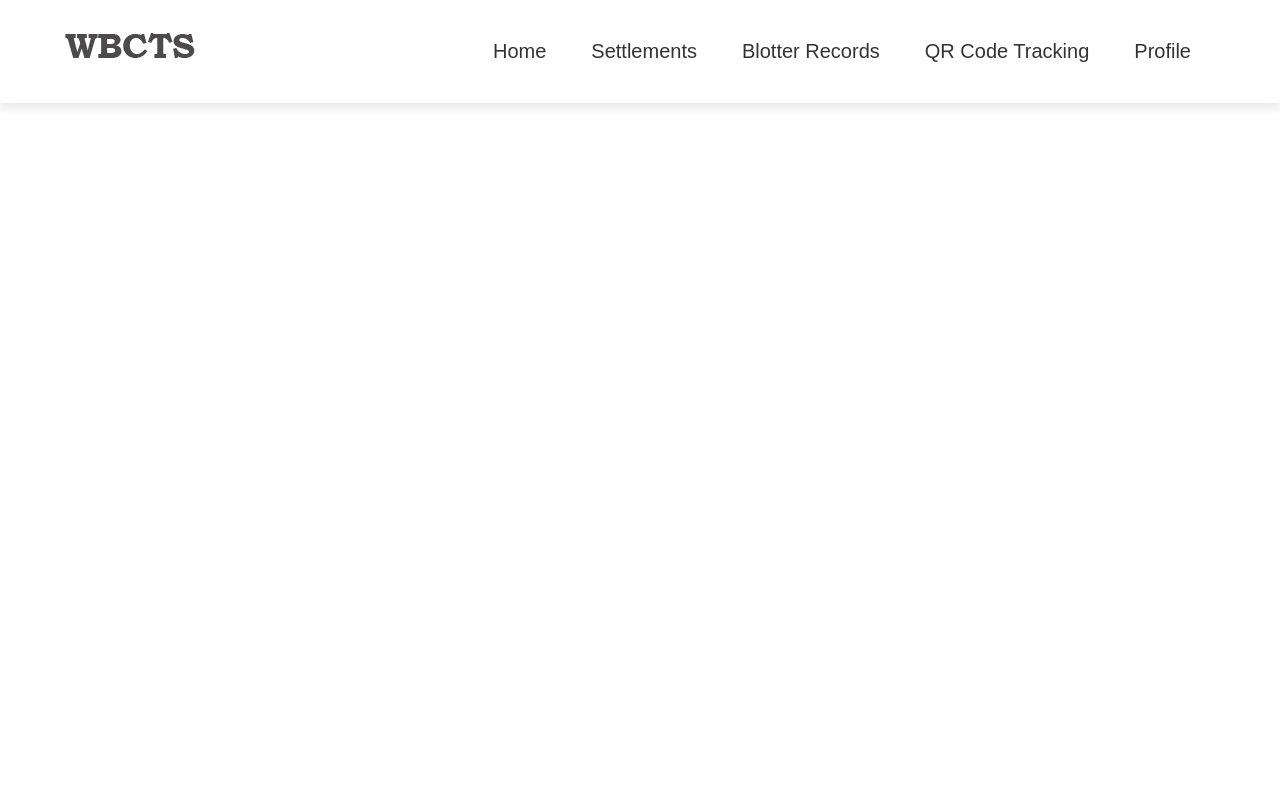
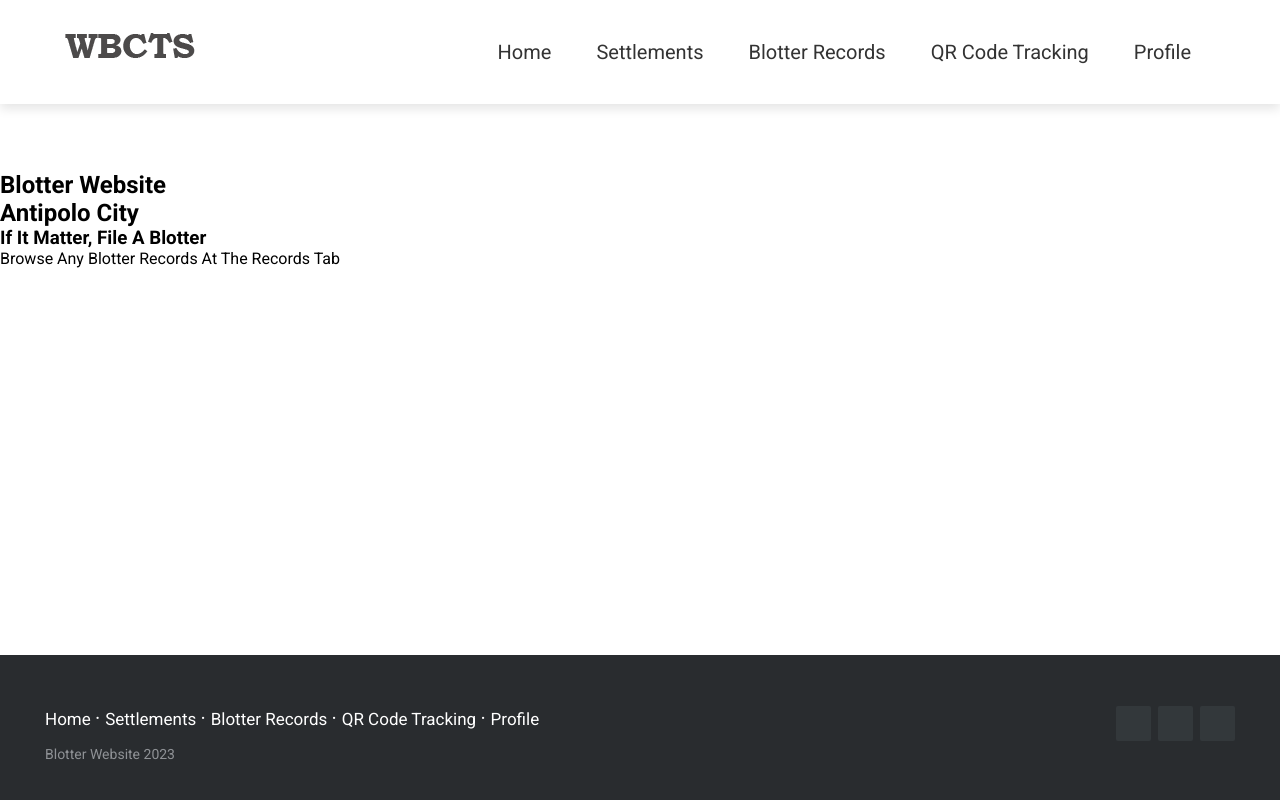
Before and after one commit to johnmickorpnt/WBCTS, a PHP site: page / in a window 1280 px wide. Run offline with PHP 8.4, Linux system fonts and the light colour scheme.

Commit message:
Includes and Css files
Add Include for Header and Footer. Created different css file for it.

```diff
--- /dev/null
+++ b/css/footerstyle.css
@@ -0,0 +1,95 @@
+@import url(https://fonts.googleapis.com/css?family=Roboto:400,500,300,700);
+
+* {
+  font-family: Roboto;
+
+}
+
+
+.footer-distributed {
+  background-color: #292c2f;
+  box-shadow: 0 1px 1px 0 rgba(0, 0, 0, 0.12);
+  box-sizing: border-box;
+  width: 100%;
+  text-align: left;
+  padding: 45px;
+  padding-bottom: 3%;
+  position: fixed;
+   bottom: 0;
+}
+
+.footer-distributed .footer-left p {
+  color: #8f9296;
+  font-size: 14px;
+  margin: 0;
+}
+
+
+.footer-distributed p.footer-links {
+  font-size: 17px;
+  color: #ffffff;
+  margin: 0 0 10px;
+  padding: 0;
+  transition: ease .25s;
+}
+
+.footer-distributed p.footer-links a {
+  display: inline-block;
+  line-height: 1.8;
+  text-decoration: none;
+  color: inherit;
+  transition: ease .25s;
+}
+
+.footer-distributed .footer-links a:before {
+  content: "·";
+  font-size: 20px;
+  left: 0;
+  color: #fff;
+  display: inline-block;
+  padding-right: 5px;
+}
+
+.footer-distributed .footer-links .link-1:before {
+  content: none;
+}
+
+.footer-distributed .footer-right {
+  float: right;
+  margin-top: 6px;
+  max-width: 180px;
+}
+
+.footer-distributed .footer-right a {
+  display: inline-block;
+  width: 35px;
+  height: 35px;
+  background-color: #33383b;
+  border-radius: 2px;
+  font-size: 20px;
+  color: #ffffff;
+  text-align: center;
+  line-height: 35px;
+  margin-left: 3px;
+  transition:all .25s;
+}
+
+.footer-distributed .footer-right a:hover{transform:scale(1.1); -webkit-transform:scale(1.1);}
+
+.footer-distributed p.footer-links a:hover{text-decoration:underline;}
+
+/* Media Queries */
+
+@media (max-width: 600px) {
+  .footer-distributed .footer-left, .footer-distributed .footer-right {
+    text-align: center;
+  }
+  .footer-distributed .footer-right {
+    float: none;
+    margin: 0 auto 20px;
+  }
+  .footer-distributed .footer-left p.footer-links {
+    line-height: 1.8;
+  }
+
+}
--- /dev/null
+++ b/footer.php
@@ -0,0 +1,36 @@
+<html>
+	<head>
+		<link rel="stylesheet" href="css/footerstyle.css">
+	</head>
+
+	<body>
+
+		<footer class="footer-distributed">
+
+			<div class="footer-right">
+				<a href="#"><i class="fab fa-facebook"></i></a>
+				<a href="#"><i class="fab fa-twitter"></i></a>
+				<a href="#"><i class="fab fa-instagram"></i></a>
+			</div>
+
+			<div class="footer-left">
+
+				<p class="footer-links">
+					<a class="link-1" href="index.php">Home</a>
+
+					<a href="OnSettlements.php">Settlements</a>
+
+					<a href="blotter-records.php">Blotter Records</a>
+
+					<a href="qr-code.php">QR Code Tracking</a>
+
+					<a href="profile.php">Profile</a>
+
+				</p>
+
+				<p>Blotter Website 2023</p>
+			</div>
+
+		</footer>
+	</body>
+</html>
--- /dev/null
+++ b/header.php
@@ -0,0 +1,28 @@
+<html>
+	<head>
+		<link rel="stylesheet" href="css/style1.css">
+	</head>
+
+	<body>
+		<header>
+		<a href="#" class="logo"><img src="image/wbctsLogo.png"></a>
+			<input type="checkbox" id="menu-bar">
+			<label for="menu-bar">Menu</label>
+			<nav class="navbar">
+				<ul>
+					<li><a href="index.php">Home</a></li>
+					<li><a href="OnSettlements.php">Settlements</a></li>
+					<li><a href="blotter-records.php">Blotter Records</a></li>
+					<li><a href="qr-code.php">QR Code Tracking</a></li>
+					<li><a href="profile.php">Profile</a>
+						<ul>
+							<li><a href="#">Personal Information</li></a>
+							<li><a href="logout.php">Log out</li></a>
+						</ul>
+					</li>
+				</ul>
+
+			</nav>
+		</header>
+	</body>
+</html>
--- a/index.php
+++ b/index.php
@@ -24,26 +24,22 @@ if (isset($_SESSION['email'])) {
 
 
 <body>
-	<header>
-		<a href="#" class="logo"><img src="image/wbctsLogo.png"></a>
-			<input type="checkbox" id="menu-bar">
-			<label for="menu-bar">Menu</label>
-			<nav class="navbar">
-				<ul>
-					<li><a href="index.php">Home</a></li>
-					<li><a href="OnSettlements.php">Settlements</a></li>
-					<li><a href="#">Blotter Records</a></li>
-					<li><a href="#">QR Code Tracking</a></li>
-					<li><a href="#">Profile</a>
-						<ul>
-							<li><a href="#">Personal Information</li></a>
-							<li><a href="logout.php">Log out</li></a>
-						</ul>
-					</li>
-				</ul>
+	<?php
+    include("header.php");
+	?>
 
-			</nav>
-	</header>
+
+	<div class="row">
+		<div class="col-1"> <br><br><br><br><br><br><br><br><br>
+			<h2>Blotter Website <br>Antipolo City</h2>
+			<h3>If it matter, file a blotter </h3>
+			<p>Browse any blotter records at the Records tab </p>
+		</div>
+	</div>
+
+	<?php
+    include("footer.php");
+	?>
 </body>
 
 </html>
```
Also changed, not shown: OnSettlements.php (+7 -3 lines), blotter-records.php (+27 -0 lines), profile.php (+27 -0 lines), qr-code.php (+27 -0 lines), 1 other file.
